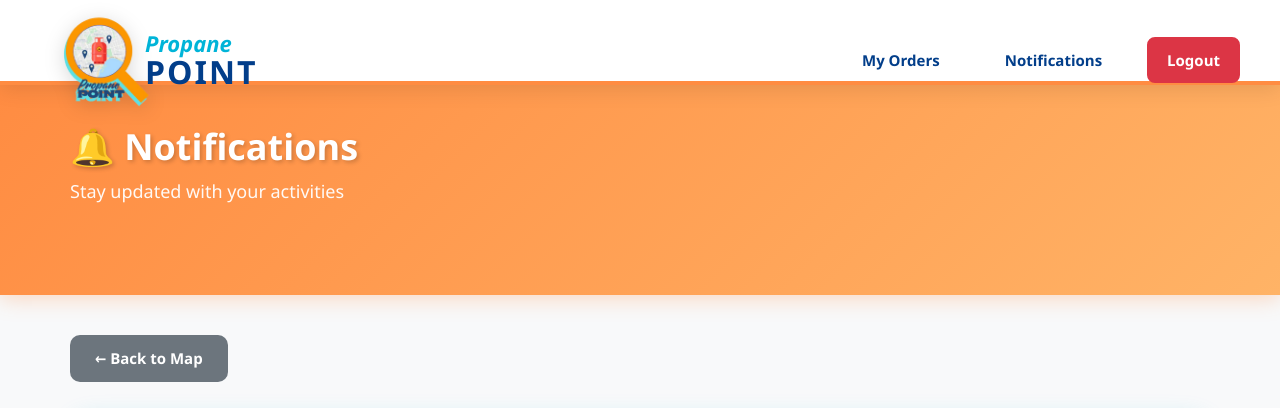
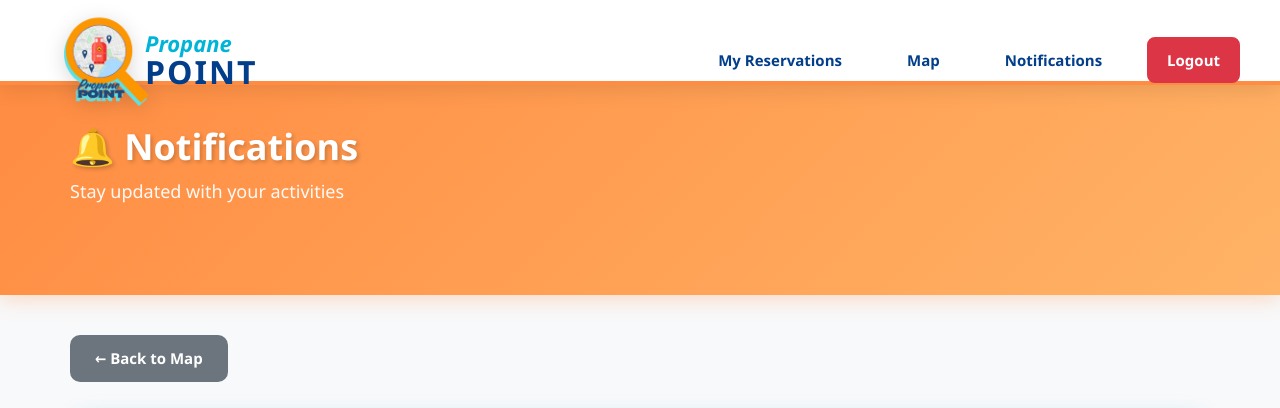
Before and after one commit to noone573/prophane, a Django app: page /notifications/ in a window 1280 px wide. Shown: the top 408 px of the page. Run offline with Django 5.2, Linux system fonts and the light colour scheme; the visitor is signed in with stand-in values (Sample User, id 1); data comes from the database, SQL or seed files in the repository; data that the repository does not hold is empty.

Commit message:
Update notifications.html

```diff
--- a/templates/notifications.html
+++ b/templates/notifications.html
@@ -297,7 +297,8 @@
       {% if request.user.profile.role == 'seller' %}
         <a href="{% url 'my_stores' %}" class="nav-btn">My Stores</a>
       {% endif %}
-      <a href="{% url 'my_orders' %}" class="nav-btn">My Orders</a>
+      <a href="{% url 'my_orders' %}" class="nav-btn">My Reservations</a>
+      <a href="{% url 'map' %}" class="nav-btn">Map</a>
       <a href="{% url 'notifications' %}" class="nav-btn">
         Notifications
         {% if unread_count > 0 %}
```
